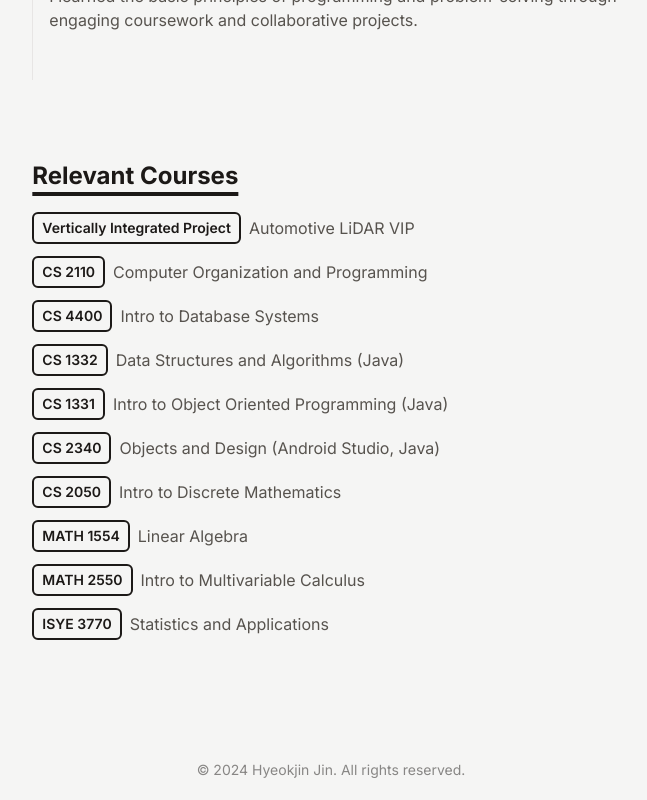
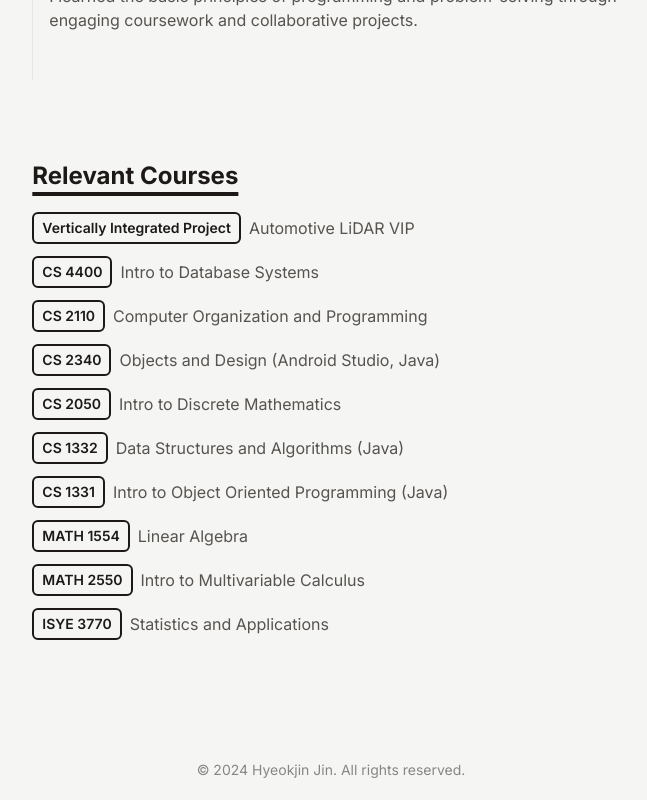
Before and after one commit to hyeokjinjin/hyeokjinjin.github.io, a React (Vite) app: page / in a window 1280 px wide. Shown: the part 2056-2856 px from the top of the page, without its empty margins (309-956 px from the left). Built offline with nearby package versions, Linux system fonts and the light colour scheme.

Commit message:
Rearranged Courses

```diff
--- a/src/components/data/course.js
+++ b/src/components/data/course.js
@@ -4,12 +4,20 @@ export default[
         desc: 'Automotive LiDAR VIP',
     },
     {
+        name: 'CS 4400',
+        desc: 'Intro to Database Systems',
+    },
+    {
         name: 'CS 2110',
         desc: 'Computer Organization and Programming',
     },
     {
-        name: 'CS 4400',
-        desc: 'Intro to Database Systems',
+        name: 'CS 2340',
+        desc: 'Objects and Design (Android Studio, Java)',
+    },
+    {
+        name: 'CS 2050',
+        desc: 'Intro to Discrete Mathematics',
     },
     {
         name: 'CS 1332',
@@ -18,14 +26,6 @@ export default[
     {
         name: 'CS 1331',
         desc: 'Intro to Object Oriented Programming (Java)',
-    },
-    {
-        name: 'CS 2340',
-        desc: 'Objects and Design (Android Studio, Java)',
-    },
-    {
-        name: 'CS 2050',
-        desc: 'Intro to Discrete Mathematics',
     },
     {
         name: 'MATH 1554',
```
